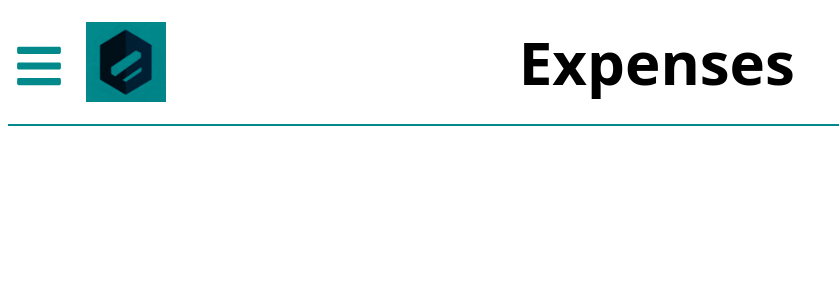
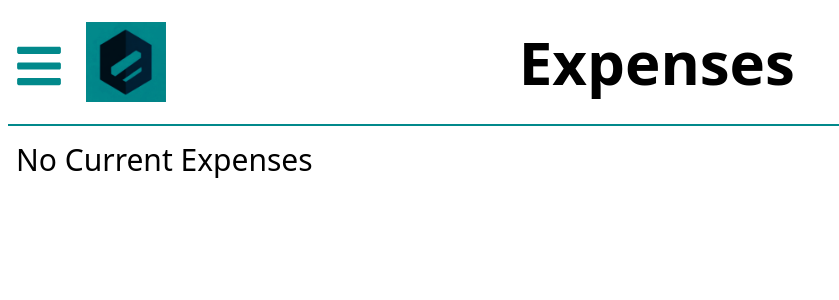
Before and after one commit to Garcia-Tony/ProBudgetApp, a React (Vite) app in the folder client/: page /home in a window 1280 px wide. Shown: the top 300 px of the page, without its empty margins (0-839 px from the left). Built offline with nearby package versions, Linux system fonts and the light colour scheme.

Commit message:
Add No current expenses

```diff
--- a/client/src/Pages/Home.tsx
+++ b/client/src/Pages/Home.tsx
@@ -43,6 +43,10 @@ export function Home() {
       </div>
 
       <hr className="my-4 border-t-2 border-[#01898B] md:mt-4" />
+
+      <p className=" text-2xl text-black ml-2 md:text-3xl">
+        No Current Expenses
+      </p>
 
       {isMenuOpen && (
         <div
```
